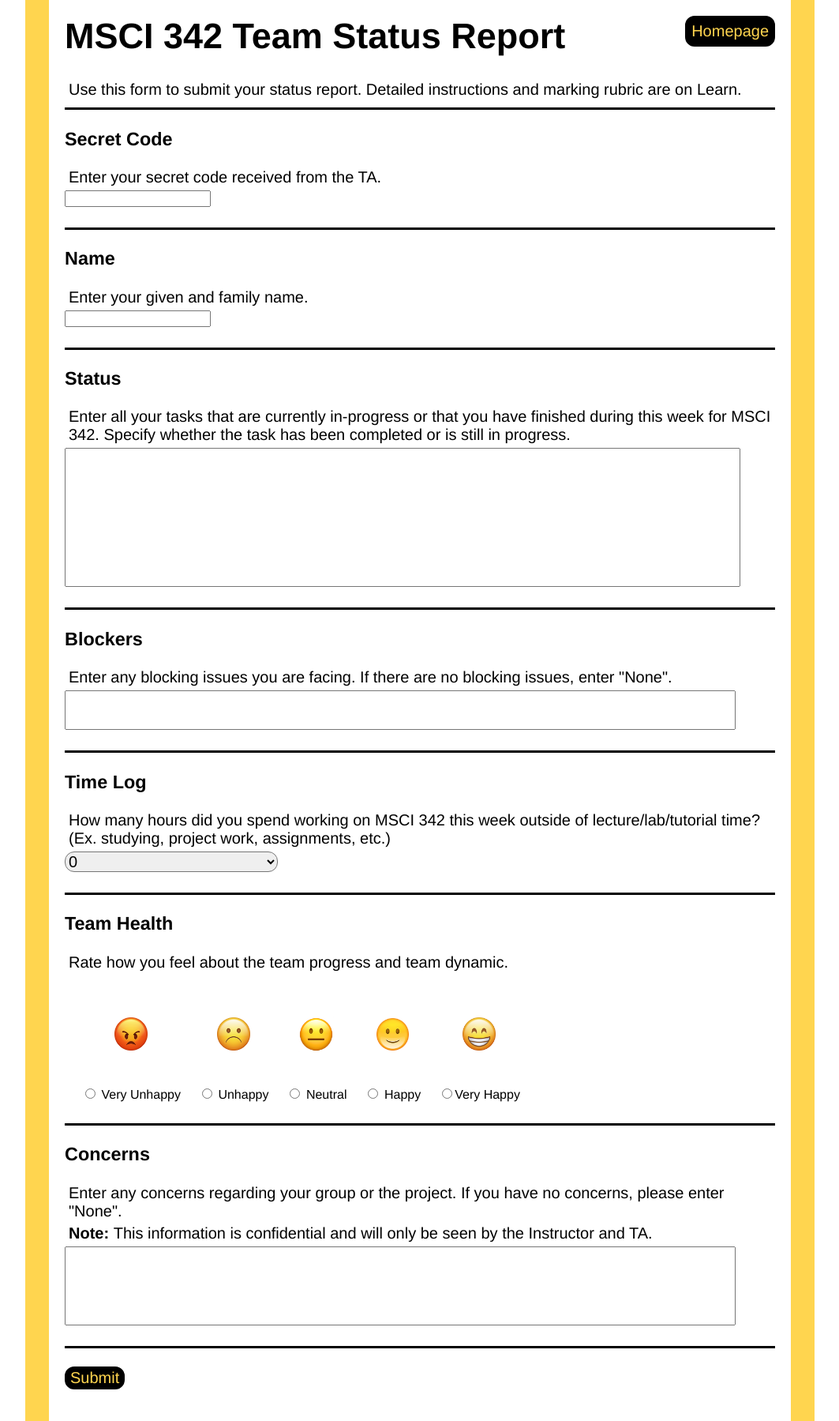
After one commit to mikebottone/test, a PHP site: page /StatusReportInput.php in a window 1280 px wide. The commit adds this page. Shown: the whole page at 79% size, without its empty margins (108-1171 px from the left). Run offline with PHP 8.4, Linux system fonts and the light colour scheme.

Commit message:
Updated all the front end stuff
-> added "time log" column to the DB create table sql script to capture the user input on time spent on work outside the class
->Added statusReportInput.php to capture the user status report and put it in the DB
->StudentHomepage.php was added which has a button to go to the Status Report input page and buttons to view the status reports of the teams
->StudentTeamPage added to see status reports without the Secret ID being displayed
->CSS file: made a change to the "a" tag styling to reduce the padding
->TAHomepage added with links to view the reports of the students (TATeampage.php)
->TATeamPage added to view the status reports WITH the Secret ID being displayed

```diff
--- a/DB Stuff/CreateTeamTables.sql
+++ b/DB Stuff/CreateTeamTables.sql
@@ -6,6 +6,7 @@ CREATE TABLE IF NOT EXISTS `reports` (
     `Name` varchar(45) DEFAULT NULL,
     `Status` mediumtext,
     `Blockers` mediumtext,
+    `Time Log` int,
     `Team Health` varchar(45) DEFAULT NULL,
     `Concerns` mediumtext,
     `time` TIMESTAMP NOT NULL DEFAULT CURRENT_TIMESTAMP
--- /dev/null
+++ b/StatusReportInput.php
@@ -0,0 +1,254 @@
+<?php
+include 'db-connection.php';
+
+//value variables
+$s_id = $name = $status = $blockers = $time= $health = $concerns = "";
+
+//error variables
+$s_id_err = $name_err = $status_err = $blockers_err = $time_err = "";
+$health_err = $concerns_err = "";
+//track how mant fields are not filled in
+$err_count = 7;
+
+// Processing form data when form is submitted
+if($_SERVER["REQUEST_METHOD"] == "POST"){
+
+ //ensure secret code is entered
+	 if(empty(trim($_POST["s_id"]))){
+        $s_id_err = "Please fill in this field.";
+    }
+  	else{
+  		//keeps value in box if other field has error
+  		$s_id = trim($_POST["s_id"]);
+  		$err_count = $err_count - 1;
+  	}
+
+//ensures name is entered
+  	if(empty(trim($_POST["name"]))){
+        $name_err = "Please fill in this field.";
+    }
+  	else{
+  		$name = trim($_POST["name"]);
+  		$err_count = $err_count - 1;
+  	}
+
+//ensures status is entered
+  	if(empty(trim($_POST["status"]))){
+        $status_err = "Please fill in this field.";
+    }
+  	else{
+  		$status = trim($_POST["status"]);
+  		$err_count = $err_count - 1;
+  	}
+
+//ensures blockers are entered
+  	if(empty(trim($_POST["blockers"]))){
+        $blockers_err = "Please fill in this field.";
+    }
+  	else{
+  		$blockers = trim($_POST["blockers"]);
+  		$err_count = $err_count - 1;
+  	}
+
+//ensures time log is entered
+  	if(empty(trim($_POST["time"]))){
+        $time_err = "Please fill in this field.";
+    }
+  	else{
+  		$time = trim($_POST["time"]);
+  		$err_count = $err_count - 1;
+  	}
+
+//ensures team health is entered
+  if(!isset($_POST['health'])){
+    $health_err = "Please fill in this field.";
+    }
+  	else{
+  		$health = trim($_POST["health"]);
+  		$err_count = $err_count - 1;
+  	}
+
+//ensures concerns are entered
+  	if(empty(trim($_POST["concerns"]))){
+        $concerns_err = "Please fill in this field.";
+    }
+  	else{
+  		$concerns = trim($_POST["concerns"]);
+  		$err_count = $err_count - 1;
+  	}
+
+//enters when all 7 fields have been filled in
+	if ($err_count==0){
+
+		//need to input into db here
+
+		// Prepare a select statement
+        $sql = "SELECT s_id FROM `reports` WHERE s_id = ?";
+
+        $stmt = $todoAppMySQLConnection->prepare($sql);
+            // Bind variables to the prepared statement as parameters
+             $stmt->bind_param('s', $s_id);
+
+            // Attempt to execute the prepared statement
+            mysqli_stmt_execute($stmt);
+                // Store result
+             mysqli_stmt_store_result($stmt);
+
+             // Check if s_id exists, if yes then error message
+                if(mysqli_stmt_num_rows($stmt) == 1){
+                  $stmt->close();
+                  echo "<script type='text/javascript'>alert('The secret code entered has already been used to submit a report.');</script>";
+                 }
+                 else{
+                 $stmt->close();
+                 //inserts new entry given all fields have been filled in and user id has not been used before
+                 $sql = "INSERT INTO `reports`
+					(`s_id`,
+					`Name`,
+					`Status`,
+					`Blockers`,
+					`Time Log`,
+					`Team Health`,
+					`Concerns`)
+					VALUES
+					(?,?,?,?,?,?,?);";
+
+				$stmt = $todoAppMySQLConnection->prepare($sql);
+				 $stmt->bind_param('ssssdss', $sID, $Name, $Status, $Blockers, $Time, $Health, $Concerns);
+
+				$sID=$s_id;
+				$Name = $name;
+				$Status = $status;
+				$Blockers = $blockers;
+				$Time = $time;
+				$Health = $health;
+				$Concerns = $concerns;
+
+				$stmt->execute();
+				$stmt->close();
+
+				echo "<script type='text/javascript'>alert('Report successfully inputted!');</script>";
+	//clears all fields
+	$s_id = $name = $status = $blockers = $time= $health = $concerns = "";
+
+
+                 }
+    }
+
+}
+ ?>
+
+<html>
+<head>
+	<title>Status Report Form</title>
+	 <link rel="stylesheet" href="stylesheets/default.css">
+	 <style type="text/css">
+	 div{
+	 	padding-bottom: 6px;
+	 	border-bottom: solid;
+	 }
+	 .topRight{
+	 	 Float: right;
+    	border-bottom: none;
+    }
+	 </style>
+</head>
+<body class="default">
+			<div class="topRight"><a href="StudentHomepage.php"> Homepage </a></div>
+<!-- Title Div  -->
+	<div>
+	<h1> MSCI 342 Team Status Report </h1>
+	<p>Use this form to submit your status report.  Detailed instructions and marking rubric are on Learn.</p>
+	</div>
+<form action="StatusReportInput.php" method="POST">
+ <!-- Q1 secret code  -->
+	<div>
+	<h3>Secret Code</h3>
+	<p>Enter your secret code received from the TA.</p>
+	<input type="text" name="s_id" maxlength="8" value="<?php echo $s_id; ?>">
+	 <span class="help-block"><?php echo $s_id_err; ?></span>
+	</div>
+
+<!-- Q2 Name  -->
+	<div>
+	<h3>Name</h3>
+	<p>Enter your given and family name.</p>
+	<input type="text" name="name" value="<?php echo $name; ?>">
+	 <span class="help-block"><?php echo $name_err; ?></span>
+	</div>
+
+<!-- Q3 Status  -->
+	<div>
+	<h3>Status</h3>
+	<p>Enter all your tasks that are currently in-progress or that you have finished during this week for MSCI 342. Specify whether the task has been completed or is still in progress. </p>
+	<textarea name="status" rows="10" cols="100" > <?php echo $status; ?></textarea>
+	 <span class="help-block"><?php echo $status_err; ?></span>
+	</div>
+
+<!-- Q4 Blockers  -->
+	<div>
+	<h3>Blockers</h3>
+	<p>Enter any blocking issues you are facing. If there are no blocking issues, enter "None".</p>
+	<textarea name="blockers" style="width:850px ; height:50px;"> <?php echo $blockers; ?> </textarea>
+	 <span class="help-block"><?php echo $blockers_err; ?></span>
+	</div>
+
+<!-- Q5 Time log  -->
+	<div>
+	<h3>Time Log</h3>
+	<p>How many hours did you spend working on MSCI 342 this week outside of lecture/lab/tutorial time? (Ex. studying, project work, assignments, etc.)</p>
+	<select name="time">
+	<?php
+		for ($i=0; $i <= 20; $i++) {
+			if ($i == $time){
+			echo " <option selected=\"selected\" value=".$i.">".$i."</option>
+			";
+			}
+			else {
+			echo " <option value=".$i.">".$i."</option>
+			";
+			}
+
+		}
+	 ?>
+	</select>
+	 <span class="help-block"><?php echo $time_err; ?></span>
+	</div>
+
+<!-- Q6 Team Health  -->
+	<div>
+	<h3>Team Health</h3>
+	<p>Rate how you feel about the team progress and team dynamic.</p>
+	<table id="StatusFormTable">
+	<th><img src="images/VeryUnhappyEmoji.png" height="42" width="42"></th>
+	<th><img src="images/UnhappyEmoji.png" height="42" width="42"></th>
+	<th><img src="images/NeutralEmoji.png" height="45" width="45"></th>
+	<th><img src="images/HappyEmoji.png" height="47" width="47"></th>
+	<th><img src="images/VeryHappyEmoji.png" height="42" width="42"></th>
+	<tr>
+	<td><input type="radio" name="health" value="Very Unhappy" <?php if ( "Very Unhappy" == $health) echo 'checked="checked"'; ?>> Very Unhappy</td>
+	<td><input type="radio" name="health" value="Unhappy" <?php if ( "Unhappy" == $health) echo 'checked="checked"'; ?> > Unhappy</td>
+	<td><input type="radio" name="health" value="Neutral" <?php if ( "Neutral" == $health) echo 'checked="checked"'; ?>> Neutral</td>
+	<td><input type="radio" name="health" value="Happy" <?php if ( "Happy" == $health) echo 'checked="checked"'; ?>> Happy</td>
+	<td><input type="radio" name="health" value="Very Happy" <?php if ( "Very Happy" == $health) echo 'checked="checked"'; ?>>Very Happy</td>
+	<!-- {if ( "Unhappy" == $health) echo 'checked="checked"';} keeps value checked after submittal if other field is not inputted -->
+	</tr>
+	</table>
+	 <span class="help-block"><?php echo $health_err; ?></span>
+	</div>
+
+<!-- Q7 Conerns  -->
+	<div>
+	<h3>Concerns</h3>
+	<p>Enter any concerns regarding your group or the project. If you have no concerns, please enter "None".</p> <p><strong>Note: </strong>This information is confidential and will only be seen by the Instructor and TA.</p>
+	<textarea name="concerns" style="width:850px; height:100px;"><?php echo $concerns; ?></textarea>
+	 <span class="help-block"><?php echo $concerns_err; ?></span>
+	</div>
+	<br>
+<!-- submit button  -->
+<button type="submit" name="submit"> Submit </button>
+</form>
+
+<?php $todoAppMySQLConnection->close();  ?>
+</body>
+</html>
--- a/TAHomepage.php
+++ b/TAHomepage.php
@@ -19,7 +19,7 @@ include 'db-connection.php';
 			echo"<tr>
 			<td id=\"Teamtxt\">Team " . $i ."</td>
     		<td>
-    			<form action=\"TeamPage.php\" method=\"POST\">
+    			<form action=\"TATeamPage.php\" method=\"POST\">
     				<button type=\"submit\" value=\"". $i ."\" name=\"teamNum\">
     				View Status Reports
     				</button>
--- a/stylesheets/default.css
+++ b/stylesheets/default.css
@@ -149,7 +149,7 @@ body{
     border-style: solid;
     border-color: black;
     border-radius: 12px;
-    padding: 5px 34px 5px 30px;
+    padding: 5px 5px 5px 5px;
     max-width: 110px;
     font-family: Helvetica;
     font-size: 20px;
```
Also changed, not shown: StudentHomepage.php (+5 -5 lines), StudentTeamPage.php (renamed from TeamPage.php, +9 -9 lines), TATeamPage.php (added, +103 -0 lines).
